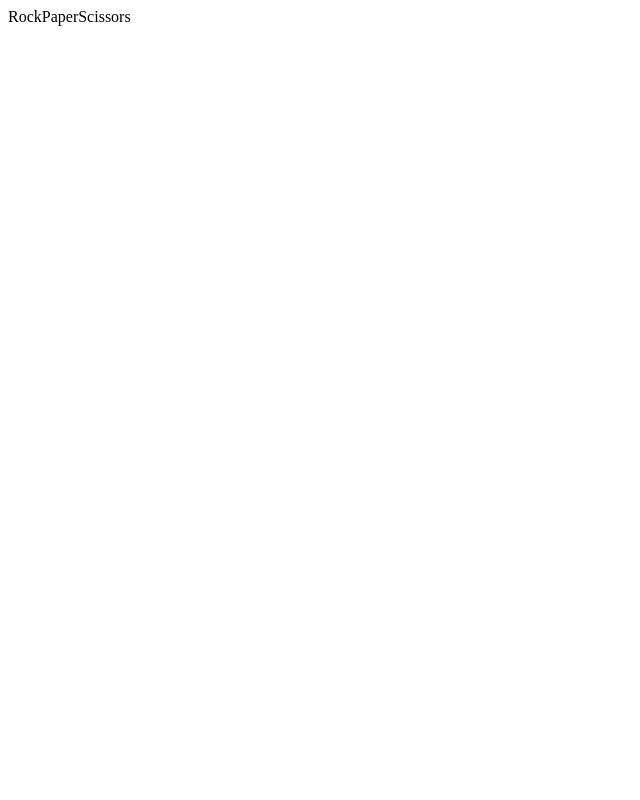
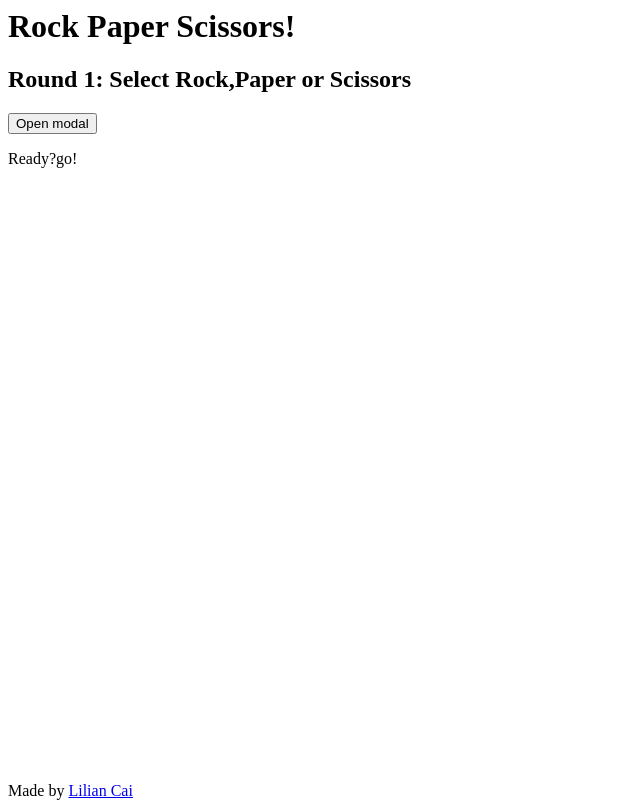
Before and after one commit to liliancai/liliancai.github.io, a plain HTML site: page RockPaperScissors/index.html in a window 1280 px wide. Shown: the whole page, without its empty margins (0-640 px from the left). Drawn offline with Linux system fonts and the light colour scheme.

Commit message:
unit test for modal

```diff
--- a/RockPaperScissors/index.html
+++ b/RockPaperScissors/index.html
@@ -1,7 +1,24 @@
-RockPaperScissors
 <head>
-
+	<title>RockPaperScissors</title>
+<link rel="stylesheet" href="style.css">
 </head>
 <body>
-
+	<header>
+			<h1>Rock Paper Scissors!</h1>
+			<h2>Round 1: Select Rock,Paper or Scissors</h2>
+	</header>
+	<main>
+		<!-We need a modal here->
+		<button type="button" name="button">Open modal</button>
+		<div class="modal">
+			<p>Ready?go!</p>
+		</div>
+		<!-we need a three buttons here->
+		<!-we need a score table here->
+	</main>
+	<footer>
+		Made by <a href="../index.html">Lilian Cai</a>
+		<!-well I did refer Autumn's, here is link, you can check out if you want, I like the design it's very nice->
+	 	<!-https://autumnchris.github.io/rock-paper-scissors/->
+	</footer>
 </body>
--- /dev/null
+++ b/RockPaperScissors/style.css
@@ -0,0 +1,4 @@
+footer{
+  bottom: 0;
+  position: absolute;
+}
```
Also changed, not shown: 2 other files.
